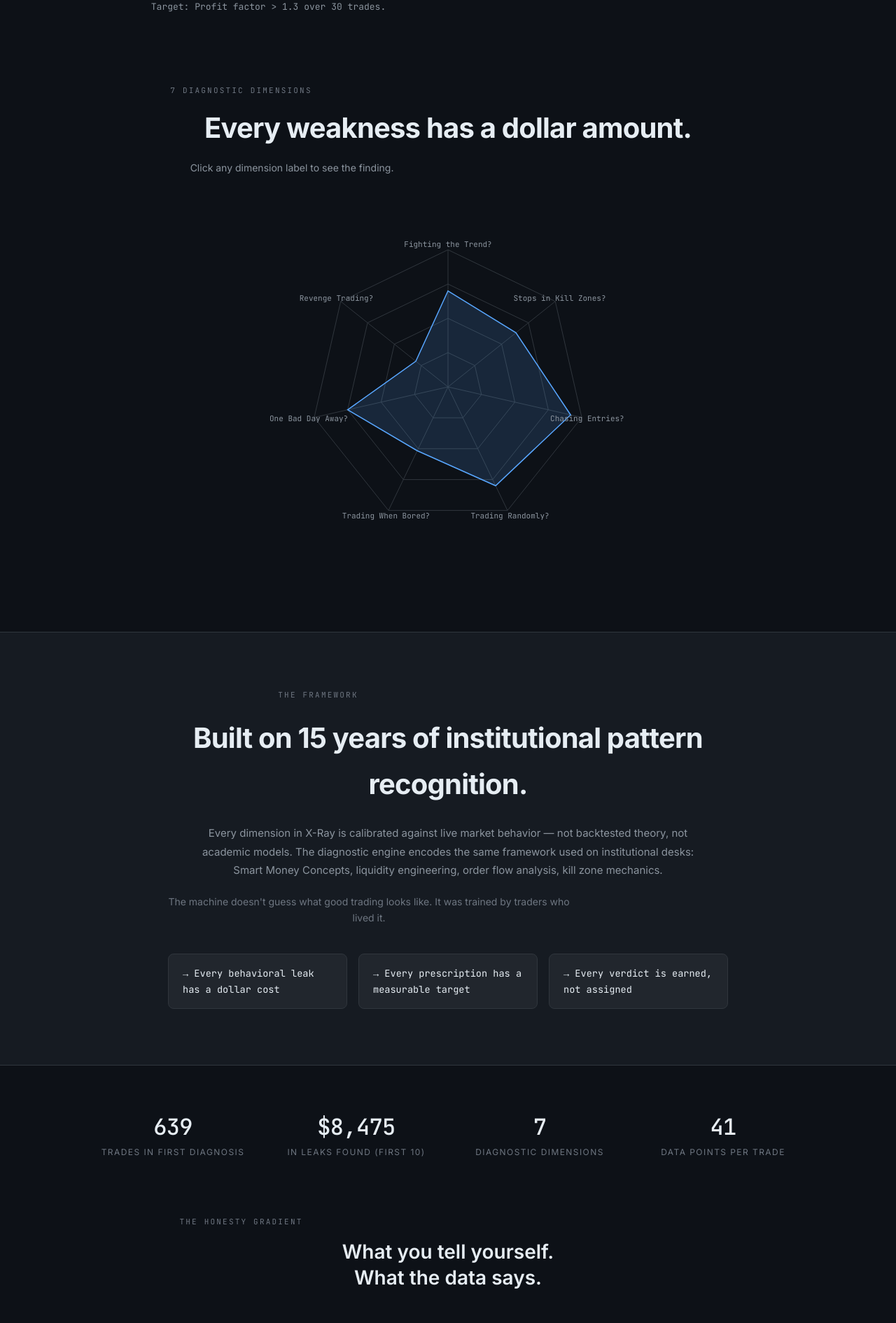
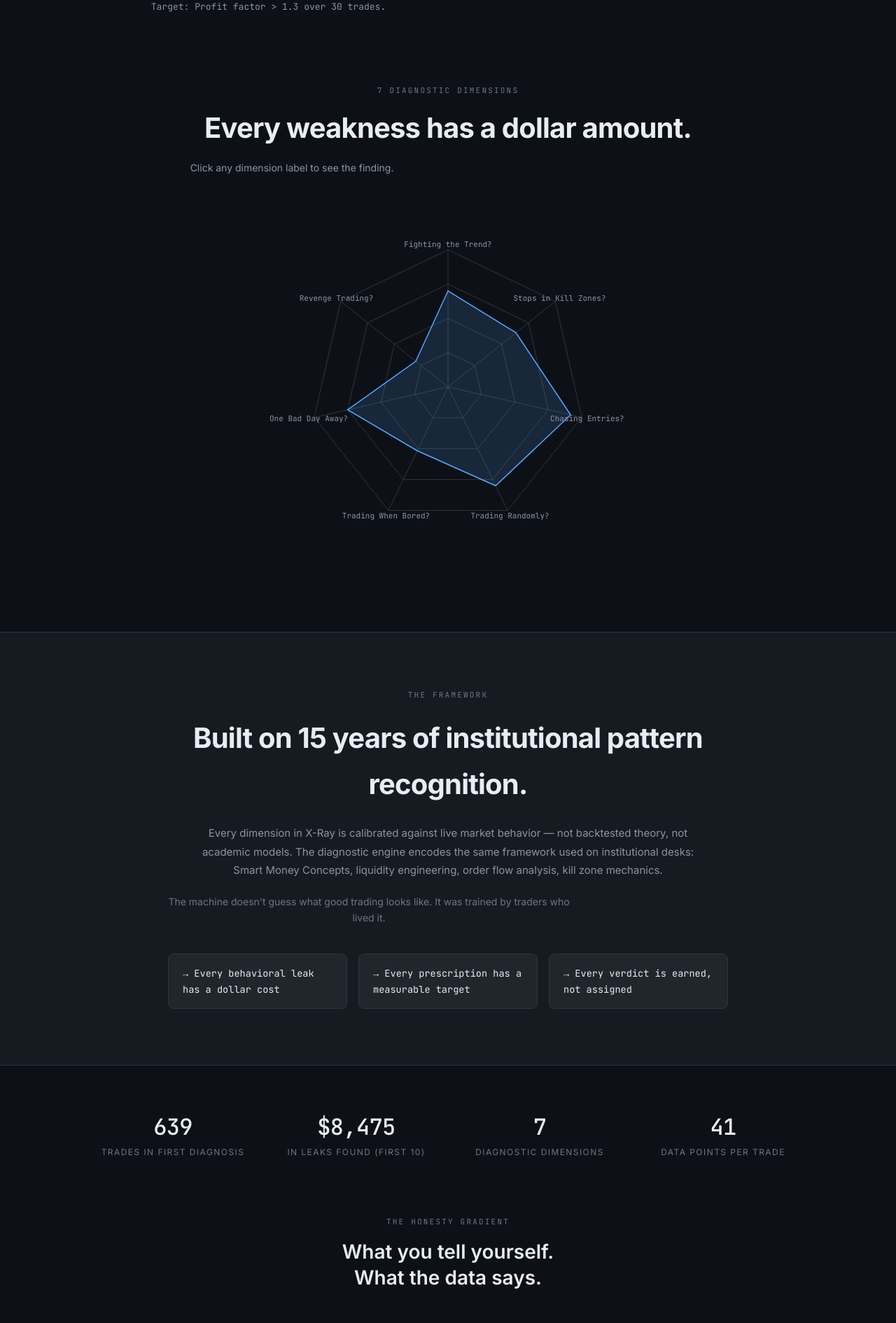
Before and after one commit to khtbt91-ctrl/xray-forensic, a Next.js app: page / in a window 1280 px wide. Shown: the part 1480-3371 px from the top of the page at 70% size. Built offline with nearby package versions, Linux system fonts and the light colour scheme.

Commit message:
fix: center eyebrows and verdict lines

```diff
--- a/app/components/FrameworkSection.tsx
+++ b/app/components/FrameworkSection.tsx
@@ -28,6 +28,8 @@ export default function FrameworkSection() {
               letterSpacing: "0.2em",
               textTransform: "uppercase",
               color: "var(--text-muted)",
+              display: "block",
+              margin: "0 auto",
               marginBottom: 20,
               textAlign: "center",
               width: "100%",
--- a/app/components/HonestyGradient.tsx
+++ b/app/components/HonestyGradient.tsx
@@ -61,6 +61,8 @@ export default function HonestyGradient() {
             color: "var(--text-muted)",
             textAlign: "center",
             width: "100%",
+            display: "block",
+            margin: "0 auto",
             marginBottom: 16,
           }}
         >
--- a/app/components/PainWall.tsx
+++ b/app/components/PainWall.tsx
@@ -98,7 +98,7 @@ export default function PainWall() {
       </div>
 
       <FadeInUp delay={0.3}>
-        <div style={{ textAlign: "center", marginTop: 44 }}>
+        <div style={{ textAlign: "center", marginTop: 44, width: "100%" }}>
           <p
             style={{
               fontFamily: MONO,
@@ -108,14 +108,16 @@ export default function PainWall() {
               letterSpacing: "0.04em",
               margin: "0 0 14px",
               fontVariantNumeric: "tabular-nums",
+              textAlign: "center",
+              width: "100%",
             }}
           >
             Verdict: YOUR METHOD LOSES MONEY. NO DISCIPLINE FIXES THIS.
           </p>
-          <p style={{ fontFamily: MONO, fontSize: 13, color: "var(--text-secondary)", margin: "0 0 4px" }}>
+          <p style={{ fontFamily: MONO, fontSize: 13, color: "var(--text-secondary)", margin: "0 0 4px", textAlign: "center", width: "100%" }}>
             Prescription: Return to demo. Rebuild.
           </p>
-          <p style={{ fontFamily: MONO, fontSize: 13, color: "var(--text-secondary)", margin: 0 }}>
+          <p style={{ fontFamily: MONO, fontSize: 13, color: "var(--text-secondary)", margin: 0, textAlign: "center", width: "100%" }}>
             Target: Profit factor &gt; 1.3 over 30 trades.
           </p>
         </div>
--- a/app/components/RadarSection.tsx
+++ b/app/components/RadarSection.tsx
@@ -74,6 +74,9 @@ export default function RadarSection() {
             textTransform: "uppercase",
             color: "var(--text-muted)",
             textAlign: "center",
+            width: "100%",
+            display: "block",
+            margin: "0 auto",
             marginBottom: 12,
           }}
         >
```
